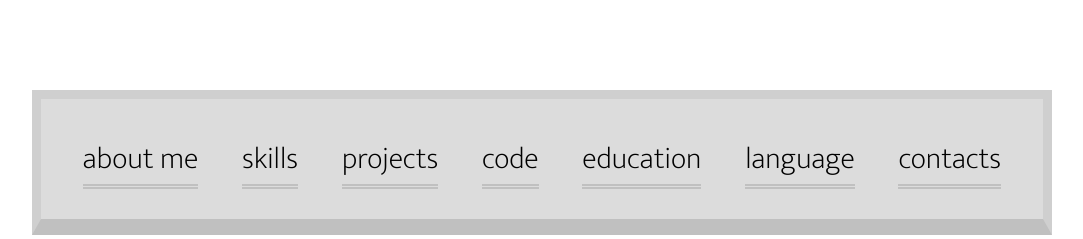
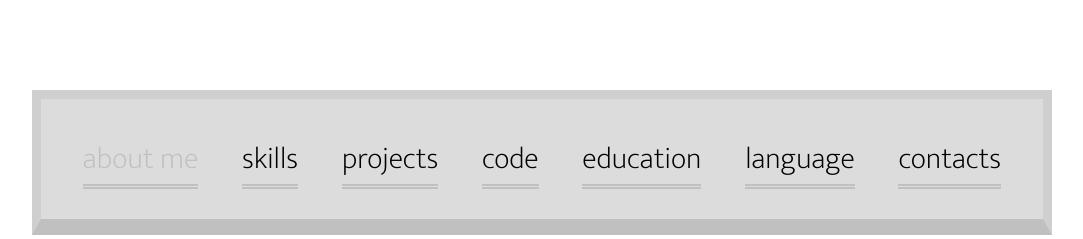
Before and after one commit to pyklek/rsschool-cv, a plain HTML site: page index.html in a window 1280 px wide. In both pictures the pointer is over the link "about me". Shown: the top 239 px of the page, without its empty margins (98-1181 px from the left). Drawn offline with Linux system fonts and the light colour scheme.

Commit message:
feat: add ':hover'

```diff
--- a/style.css
+++ b/style.css
@@ -88,3 +88,6 @@ html, body {
   float:left;
   margin: 3em 3em 3em 3em;
 }
+a:hover {
+  color: #C0C0C0;
+}
```
